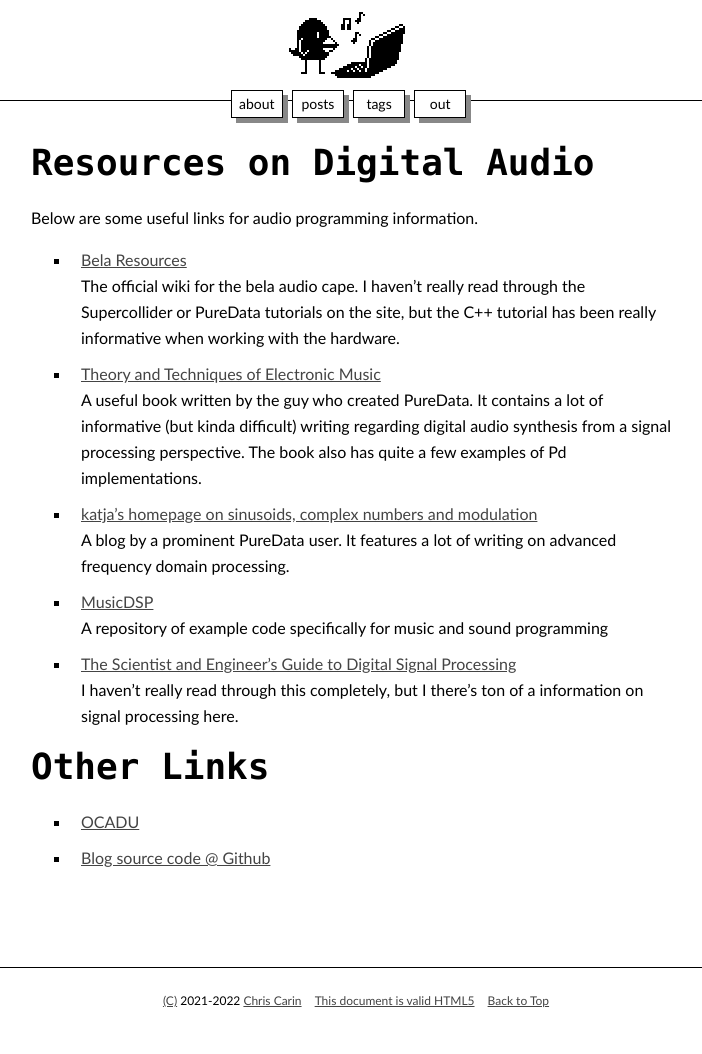
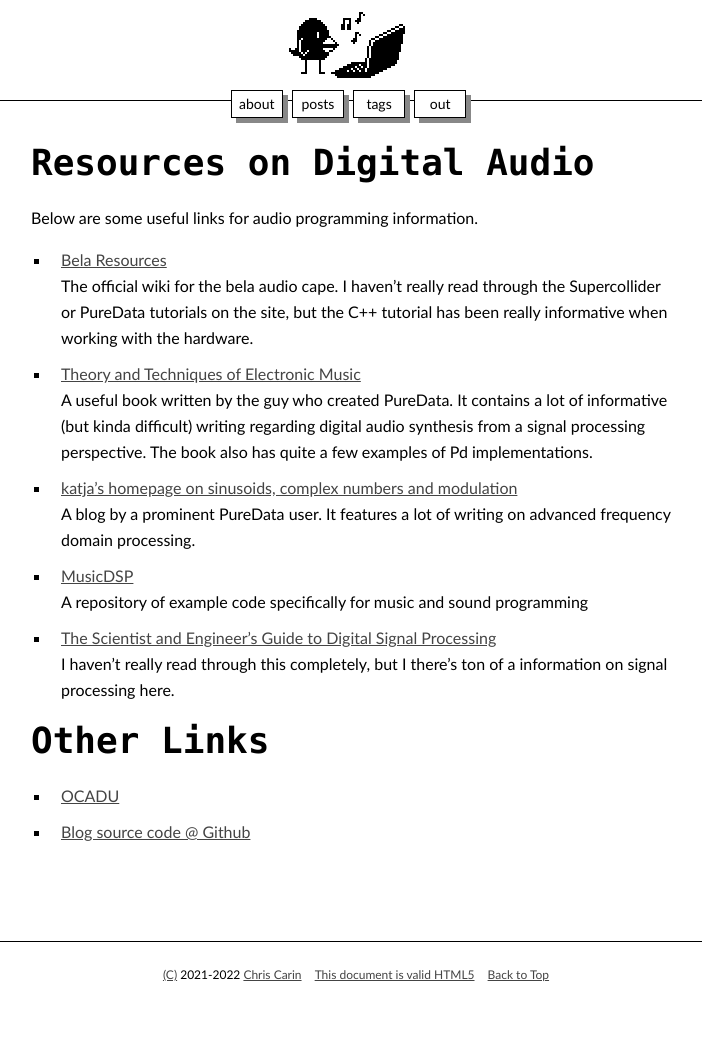
Before and after one commit to cheesoup/GRPH, a Jekyll site: the page built from out.md, in a window 1280 px wide. Shown: the whole page, without its empty margins (289-991 px from the left). Built offline with Jekyll 4.4.1, drawn with Linux system fonts in a browser that asks for light colours; after the commit the page ends 1028 px from its top, so only the background shows below that.

Commit message:
I need to stop pt 7

```diff
--- a/assets/css/main.css
+++ b/assets/css/main.css
@@ -95,6 +95,7 @@ hr {
 
 ul {
   list-style-type: square;
+  padding-left: var(--half_margins);
 }
 
 li {
```
Also changed, not shown: 9 other files.
